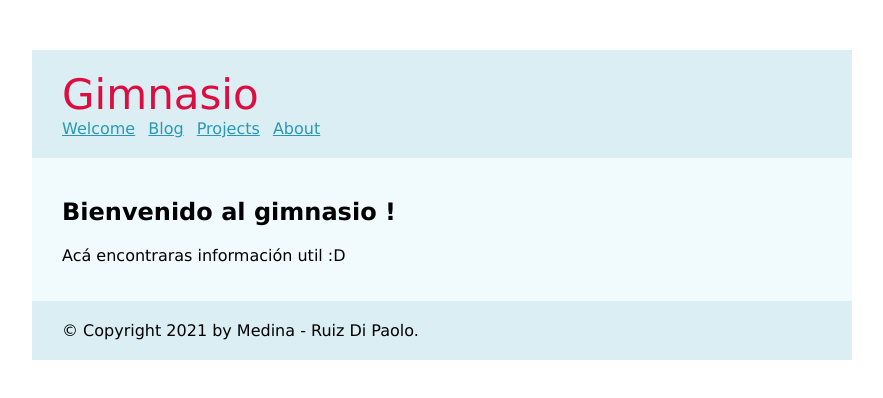
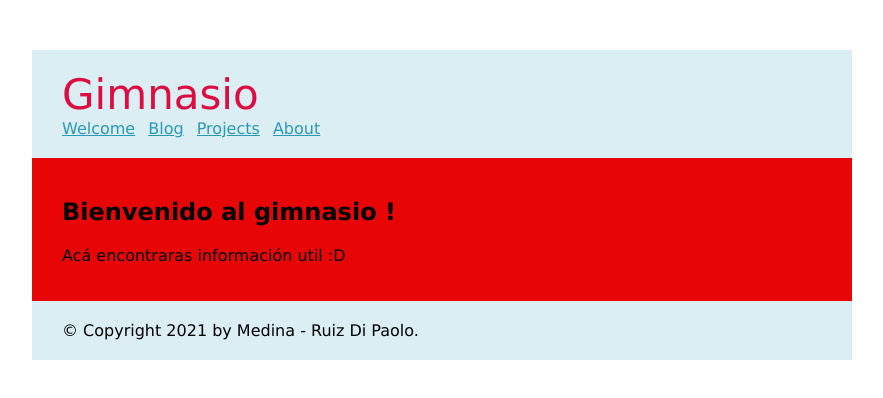
Before and after one commit to Juandiegordp/juandiegordp.github.io, a plain HTML site: page index.html in a window 1280 px wide. Shown: the whole page, without its empty margins (198-1081 px from the left). Drawn offline with Linux system fonts and the light colour scheme.

Commit message:
Synchronized build

```diff
--- a/static/style.css
+++ b/static/style.css
@@ -38,5 +38,5 @@ header nav ul li {
 }
 
 div.page {
-    background: #f1fbfe;
+    background: #e70505;
 }
```
